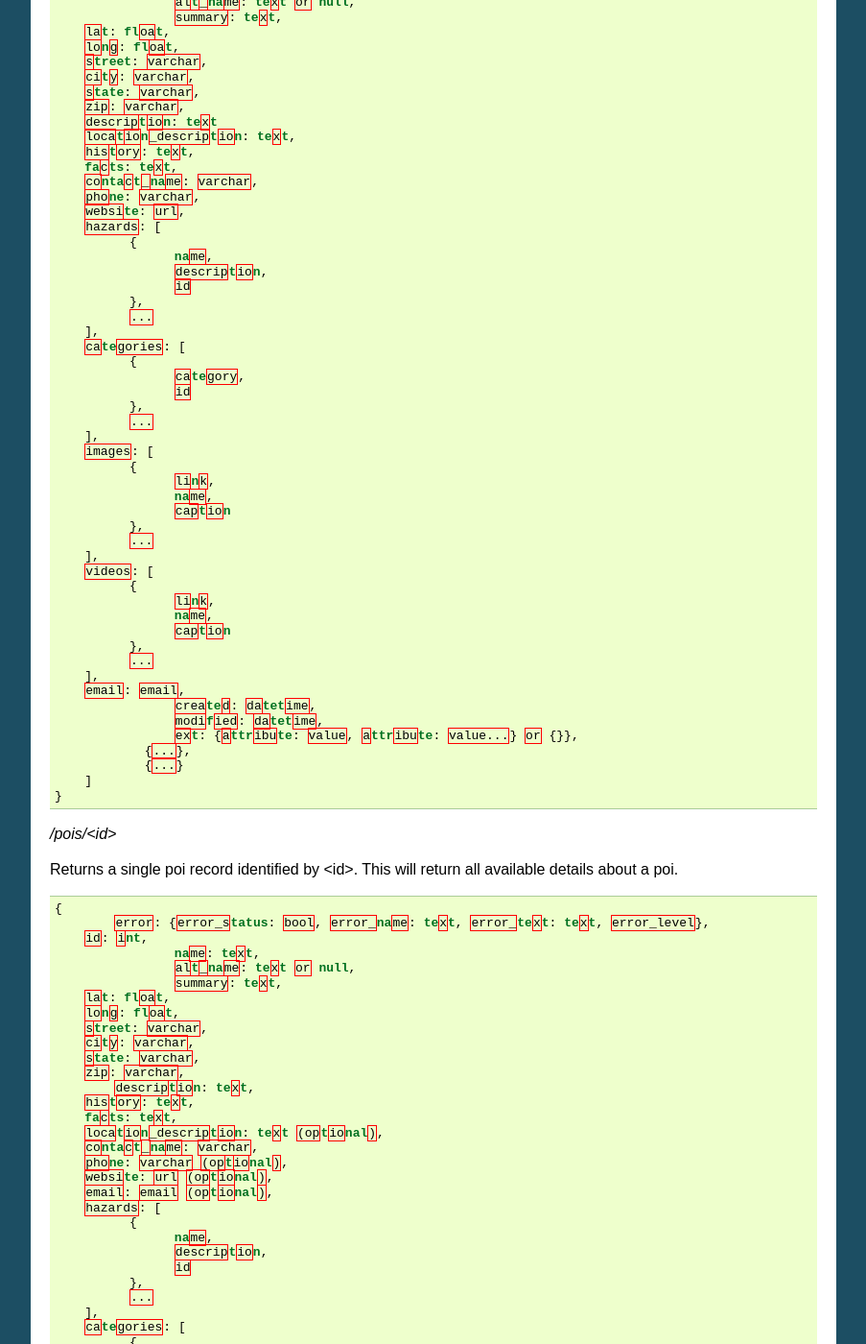
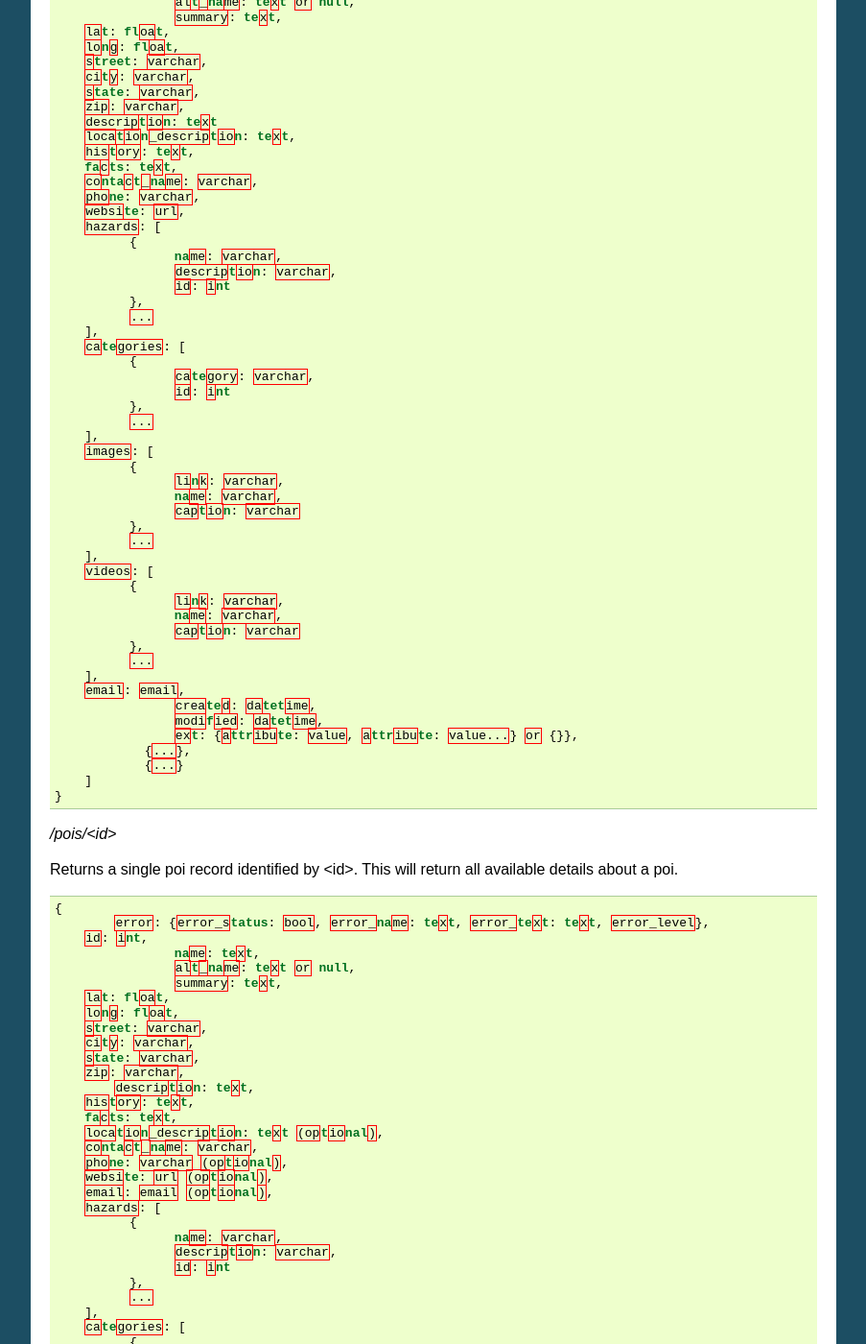
Before and after one commit to osu-cass/working-waterfonts-api, a Sphinx documentation site: the page built from docs/source/planning/draft_api.rst, in a window 1280 px wide and 1400 px high, scrolled down 1007 px. Shown: the whole window at 96% size, without its empty margins (198-1101 px from the left). Built offline with Sphinx 7.4.7, drawn with Linux system fonts in a browser that asks for light colours; pages that are not in the unit, such as notebooks, are missing from menus; some of the changed text lies outside the part shown.

```diff
--- a/docs/source/planning/draft_api.rst
+++ b/docs/source/planning/draft_api.rst
@@ -63,32 +63,32 @@ Return a dictionary containing a record for every poi in the database. This data
             website: url,
             hazards: [
                   {
-                        name,
-                        description,
-                        id
+                        name: varchar,
+                        description: varchar,
+                        id: int
                   },
                   ...
             ],
             categories: [
                   {
-                        category,
-                        id
+                        category: varchar,
+                        id: int
                   },
                   ...
             ],
             images: [
                   {
-                        link,
-                        name,
-                        caption
+                        link: varchar,
+                        name: varchar,
+                        caption: varchar
                   },
                   ...
             ],
             videos: [
                   {
-                        link,
-                        name,
-                        caption
+                        link: varchar,
+                        name: varchar,
+                        caption: varchar
                   },
                   ...
             ],
@@ -130,32 +130,32 @@ Returns a single poi record identified by <id>. This will return all available d
             email: email (optional),
             hazards: [
                   {
-                        name,
-                        description,
-                        id
+                        name: varchar,
+                        description: varchar,
+                        id: int
                   },
                   ...
             ],
             categories: [
                   {
-                        category,
-                        id
+                        category: varchar,
+                        id: int
                   },
                   ...
             ],
             images: [
                   {
-                        link,
-                        name,
-                        caption
+                        link: varchar,
+                        name: varchar,
+                        caption: varchar
                   },
                   ...
             ],
             videos: [
                   {
-                        link,
-                        name,
-                        caption
+                        link: varchar,
+                        name: varchar,
+                        caption: varchar
                   },
                   ...
             ],
```
